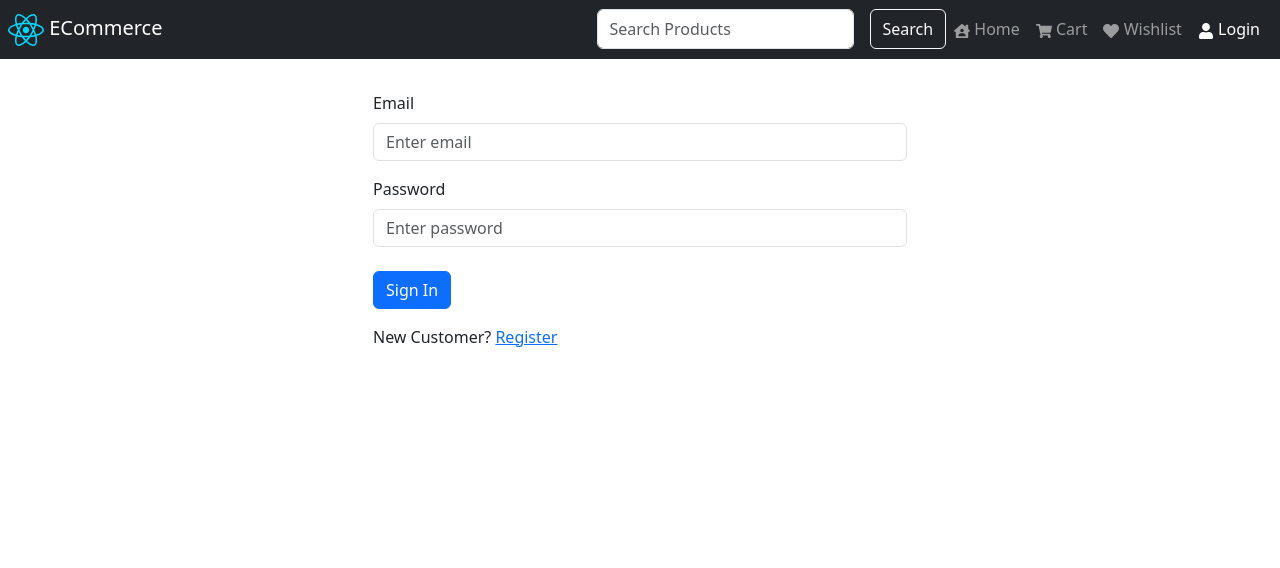
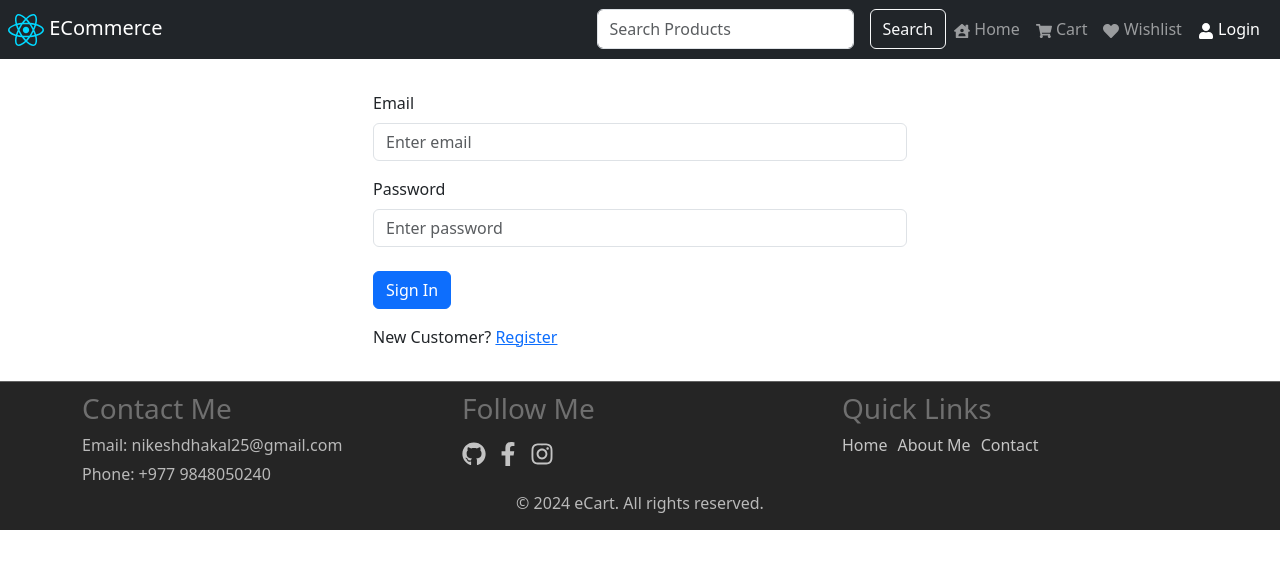
Before and after one commit to nikeshdc-25/mernProject, a React (Vite) app in the folder frontend/: page /login in a window 1280 px wide. Shown: the top 568 px of the page. Built offline with nearby package versions, Linux system fonts and the light colour scheme.

Commit message:
6th sem finish

```diff
--- a/frontend/package.json
+++ b/frontend/package.json
@@ -30,6 +30,7 @@
     "@types/react": "^18.3.3",
     "@types/react-dom": "^18.3.0",
     "@vitejs/plugin-react": "^4.3.1",
+    "daisyui": "^4.12.10",
     "eslint": "^8.57.0",
     "eslint-plugin-react": "^7.34.2",
     "eslint-plugin-react-hooks": "^4.6.2",
--- a/frontend/src/App.jsx
+++ b/frontend/src/App.jsx
@@ -1,4 +1,5 @@
 import { Col, Container, Row } from "react-bootstrap"
+import Footer from "./components/Footer"
 import Header from "./components/Header"
 import { Outlet } from "react-router-dom"
 import { ToastContainer } from "react-toastify";
@@ -13,6 +14,7 @@ function App() {
     <Container className="my-3">
       <Outlet/>
     </Container>
+    <Footer className='mt-5'/>
     <ToastContainer />
     </>
   )
--- /dev/null
+++ b/frontend/src/components/Footer.jsx
@@ -0,0 +1,43 @@
+import { Container } from "react-bootstrap";
+import './footer.css';
+import { FaGithub, FaFacebookF , FaInstagram } from "react-icons/fa";
+
+function Footer(){
+    let currentYear = new Date().getFullYear();
+    return(
+            <footer className="site-footer">
+                <div className="container">
+                    <div className="row">
+                        <div className="col-md-4">
+                            <h3>Contact Me</h3>
+                            <p>Email: nikeshdhakal25@gmail.com</p>
+                            <p>Phone: +977 9848050240</p>
+                        </div>
+                        <div className="col-md-4">
+                            <h3>Follow Me</h3>
+                            <ul className="social-icons">
+                                <li><a href="https://github.com/nikeshdc-25"><FaGithub /></a></li>
+                                <li><a href="https://facebook.com/nikeshdhakal25"><FaFacebookF /></a></li>
+                                <li><a href="https://instagram.com/nikkey_25"><FaInstagram /></a></li>
+                            </ul>
+                        </div>
+                        <div className="col-md-4">
+                            <h3>Quick Links</h3>
+                            <ul className="footer-links">
+                                <li><a href="#">Home</a></li>
+                                <li><a href="../About/aboutme.html">About Me</a></li>
+                                <li><a href="tel:+9779848050240"><i className="fas fa-phone"></i> Contact</a></li>
+                            </ul>
+                        </div>
+                    </div>
+                    <div className="row">
+                        <div className="col-md-12">
+                            <p className="text-center">© {currentYear} eCart. All rights reserved.</p>
+                        </div>
+                    </div>
+                </div>
+            </footer>
+    )
+}
+
+export default Footer;
--- /dev/null
+++ b/frontend/src/components/footer.css
@@ -0,0 +1,50 @@
+.site-footer {
+    background-color: rgb(37, 37, 37);
+    color: #fff;
+    padding: 10px 0;
+    width: 100%;
+    border-top: 1px solid rgb(98, 98, 98);
+    position: relative;
+}
+.site-footer h3 {
+    color: #6f6f6f;
+}
+
+.site-footer p {
+    color: #b9b9b9;
+    margin-bottom: 5px;
+}
+
+.social-icons {
+    list-style: none;
+    padding: 0;
+}
+
+.social-icons li {
+    display: inline-block;
+    margin-right: 10px;
+}
+
+.social-icons li a {
+    color: #c3c3c3;
+    font-size: 24px;
+}
+
+.footer-links {
+    list-style: none;
+    padding: 0;
+}
+
+.footer-links li {
+    display: inline-block;
+    margin-right: 10px;
+}
+
+.footer-links li a {
+    color: #c5c5c5;
+    text-decoration: none;
+}
+
+.footer-links li a:hover {
+    color: #fff;
+}
```
Also changed, not shown: frontend/src/components/Header.css (line endings or trailing spaces), 2 other files (tests, documents, lock files or other folders).
